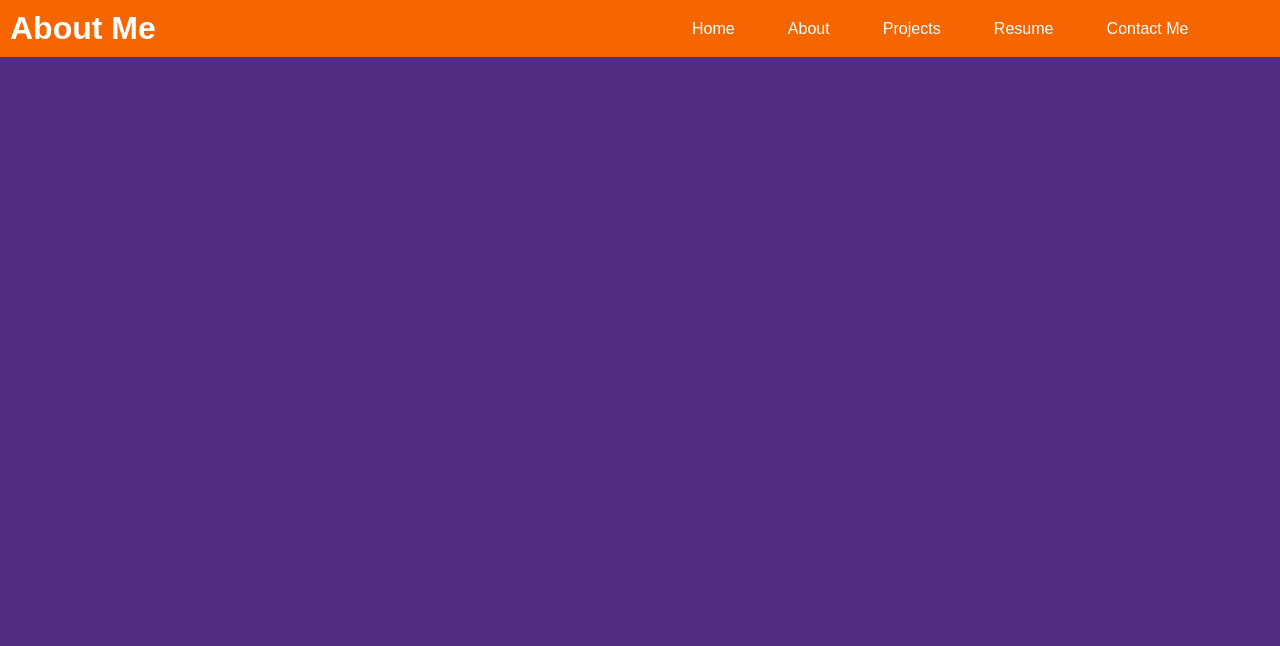
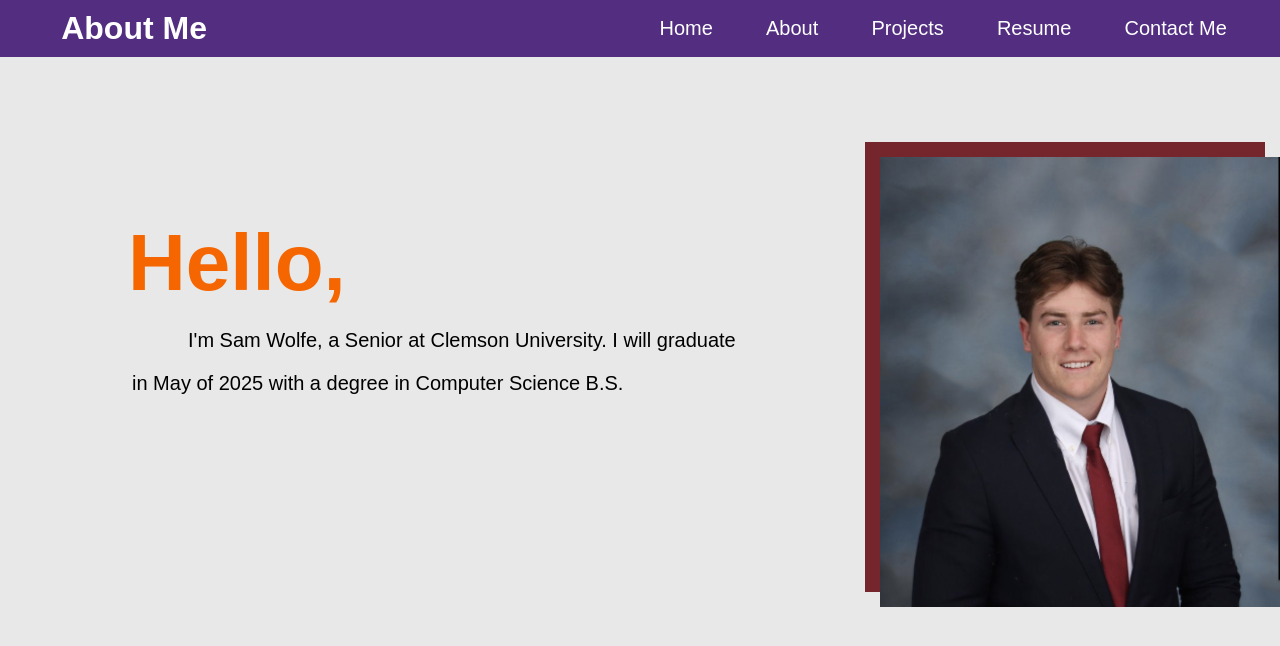
Before and after one commit to samwvlfe/Website, a plain HTML site: page index.html in a window 1280 px wide. Drawn offline with Linux system fonts and the light colour scheme.

Commit message:
Rough Draft

```diff
--- a/index.html
+++ b/index.html
@@ -8,7 +8,7 @@
 </head>
 <body>
     <header>
-        <div class="menu_t">About Me</div>
+        <div class="menu_t"><span>About Me</span></div>
         <table class="menu-table">
             <tr>
                 <td>Home</td>
@@ -20,5 +20,14 @@
         </table>
     </header>
 
+    <Main>
+        <div class="middle-text">
+            <div class="name-big">Hello,</div>
+            <p class="indent">I'm Sam Wolfe, a Senior at Clemson University. I will graduate</p>
+            <p class="rest"> in May of 2025 with a degree in Computer Science B.S.</p>
+        </div>
+        <img src="me.png" alt="picture of me" class="me">
+    </Main>
+
 </body>
 </html>
--- a/style.css
+++ b/style.css
@@ -1,14 +1,19 @@
 body{
+    width: 100%;
+    height: 100%;
     margin: 0;
     padding: 0;
-    background-color: #522D80;
+    background-color: #e8e8e8;
     font-family: Arial, Helvetica, sans-serif;
 }
 header{
     display: flex;
     flex-direction: row;
-    background-color: #F56600;
+    background-color: #522D80;
     color: white;
+}
+header span{
+    margin-left: 4vw;
 }
 header .menu_t{
     font-size: xx-large;
@@ -17,12 +22,47 @@ header .menu_t{
 }
 header .menu-table{
     margin-left: auto;
-    margin-right: 5vw;
+    margin-right: 2vw;
 }
 header .menu-table td{
+    font-size: 20px;
     padding-left: 2vw;
     padding-right: 2vw;
 }
 header .menu-table td:hover{
-    color: gray;
+    cursor: pointer;
+    background-color: #45256b;
 }
+
+Main{
+    display: flex;
+    flex-direction: row;
+    }
+    .middle-text{
+        /* border-style: solid; */
+        background-color: #e8e8e8;
+        height: 40vh;
+        width: 630px;
+        margin-top:20vh;
+        margin-left: 10vw;
+        }
+        .name-big{
+            font-size: 80px;
+            font-weight: bolder;
+            color: #F56600;
+        }
+        .indent{
+            font-size: 20px;
+            margin-left: 60px;
+        }
+        .rest{
+            font-size: 20px;
+            margin-left: 4px;
+        }
+        .me{
+            width: 400px;
+            height: 450px;
+            margin-left: 130px;
+            margin-top: 100px;
+            box-shadow: -15px -15px #75262d;
+        }
```
Also changed, not shown: me.png (added).
